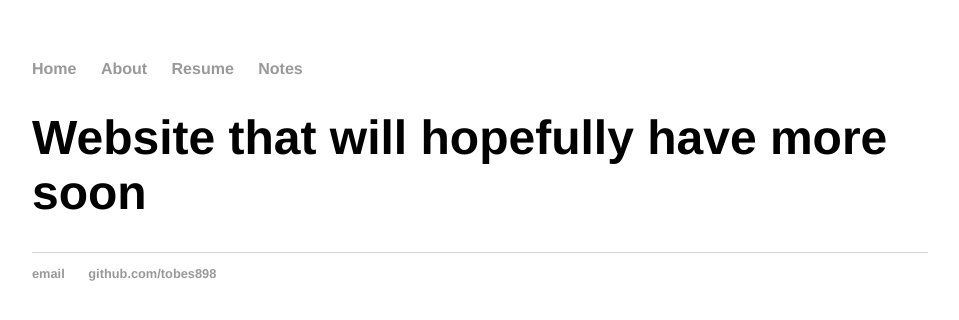
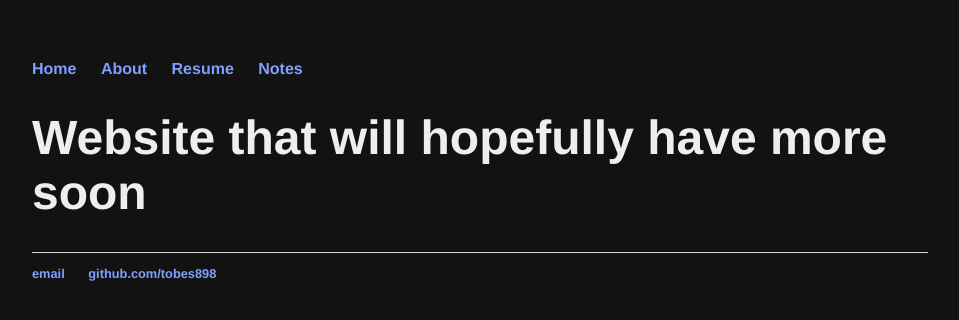
Before and after one commit to tobes898/tobes898.github.io, a Jekyll site: the page built from index.html, in a window 1280 px wide. Shown: the top 320 px of the page, without its empty margins (160-1119 px from the left). Built offline with Jekyll 4.4.1, drawn with Linux system fonts in a browser that asks for light colours.

Commit message:
Changing from light mode to dark mode

```diff
--- a/css/main.css
+++ b/css/main.css
@@ -1,6 +1,8 @@
 body {
     margin: 60px auto;
     width: 70%;
+    color: #eee;
+    background: #121212;
 }
 nav ul, footer ul {
     font-family:'Helvetica', 'Arial', 'Sans-Serif';
@@ -15,6 +17,9 @@ nav ul li, footer ul li {
 a {
     text-decoration: none;
     color: #999;
+}
+body a{
+    color: #809fff;
 }
 a:hover {
     text-decoration: underline;
```
